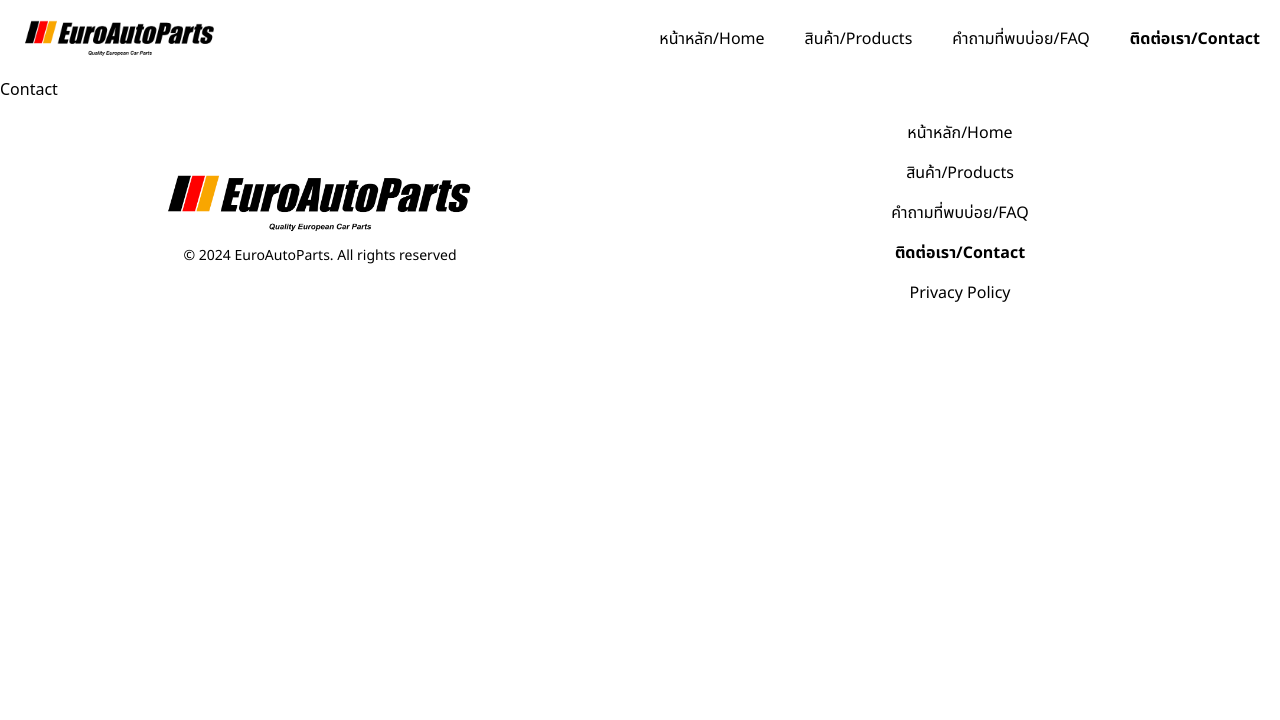
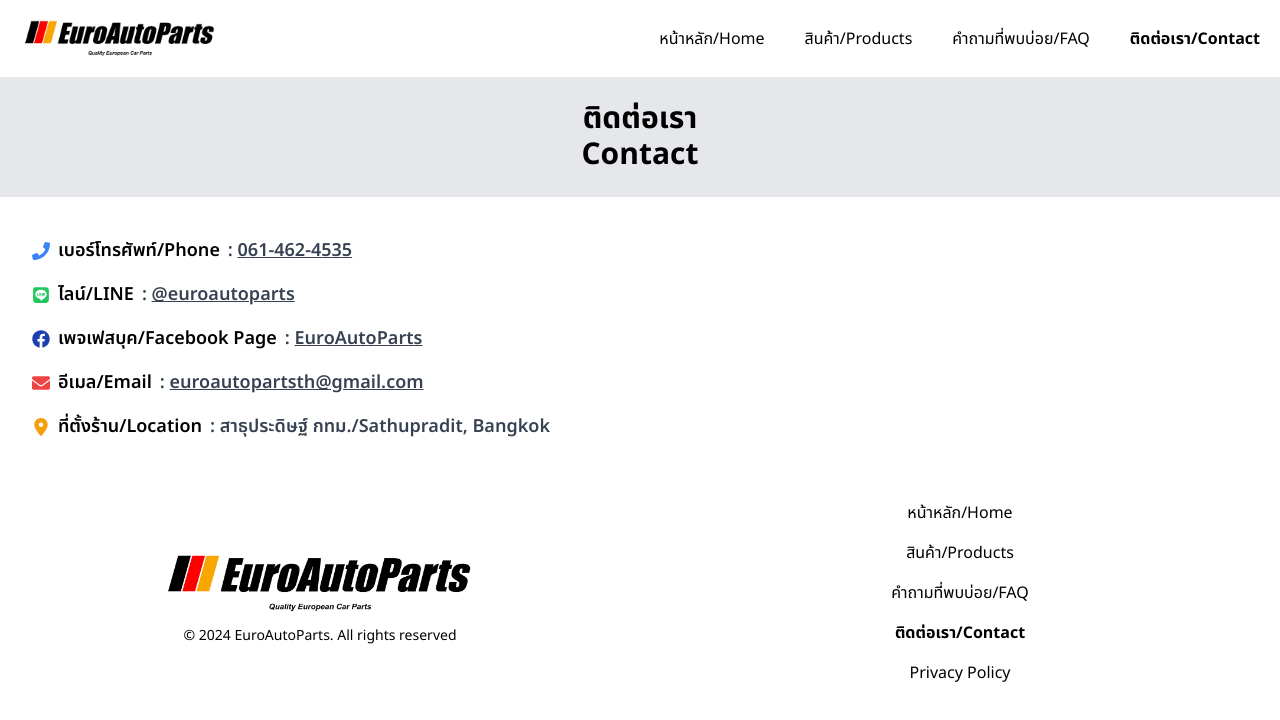
Before and after one commit to Win-TS/euroautoparts-landing-page, a React (Vite) app: page /contact in a window 1280 px wide. Shown: the top 720 px of the page. Built offline with nearby package versions, Linux system fonts and the light colour scheme.

Commit message:
feat: contact page

```diff
--- a/src/pages/Contact.tsx
+++ b/src/pages/Contact.tsx
@@ -1,7 +1,50 @@
+import Reveal from "../animations/Reveal";
+import { FaPhone, FaLine, FaFacebook, FaEnvelope } from "react-icons/fa";
+import { FaLocationDot } from "react-icons/fa6";
+
 export default function Contact() {
     return (
-        <div>
-            <h1>Contact</h1>
+        <div className="bg-white">
+            <div className="p-6 bg-gray-200">
+                <Reveal>
+                    <>
+                        <h1 className="text-2xl md:text-3xl text-center font-notothai font-bold">ติดต่อเรา</h1>
+                        <h1 className="text-2xl md:text-3xl text-center font-notothai font-bold">Contact</h1>
+                    </>
+                </Reveal>
+            </div>
+            <div className="px-8 py-6">
+                <div className="my-4">
+                    <p className="text-lg font-semibold font-notothai flex items-center flex-wrap">
+                        <FaPhone className="mr-2 text-blue-500" /> เบอร์โทรศัพท์/Phone
+                        <span className="ml-2 text-gray-700">: <a href="tel:061-462-4535" className="hover:text-blue-500 underline">061-462-4535</a></span>
+                    </p>
+                </div>
+                <div className="my-4">
+                    <p className="text-lg font-semibold font-notothai flex items-center flex-wrap">
+                        <FaLine className="mr-2 text-green-500" /> ไลน์/LINE
+                        <span className="ml-2 text-gray-700">: <a href="https://line.me/R/ti/p/%40euroautoparts" target="_blank" rel="noopener noreferrer" className="hover:text-green-500 underline">@euroautoparts</a></span>
+                    </p>
+                </div>
+                <div className="my-4">
+                    <p className="text-lg font-semibold font-notothai flex items-center flex-wrap">
+                        <FaFacebook className="mr-2 text-blue-800" /> เพจเฟสบุค/Facebook Page
+                        <span className="ml-2 text-gray-700">: <a href="https://www.facebook.com/EuroAutoPartsTH" target="_blank" rel="noopener noreferrer" className="hover:text-blue-800 underline">EuroAutoParts</a></span>
+                    </p>
+                </div>
+                <div className="my-4">
+                    <p className="text-lg font-semibold font-notothai flex items-center flex-wrap">
+                        <FaEnvelope className="mr-2 text-red-500" /> อีเมล/Email
+                        <span className="ml-2 text-gray-700">: <a href="mailto:euroautopartsth@gmail.com" className="hover:text-red-500 underline">euroautopartsth@gmail.com</a></span>
+                    </p>
+                </div>
+                <div className="my-4">
+                    <p className="text-lg font-semibold font-notothai flex items-center flex-wrap">
+                        <FaLocationDot className="mr-2 text-amber-500" /> ที่ตั้งร้าน/Location
+                        <span className="ml-2 text-gray-700">: สาธุประดิษฐ์ กทม./Sathupradit, Bangkok</span>
+                    </p>
+                </div>
+            </div>
         </div>
-    )
+    );
 }
--- a/src/pages/Product.tsx
+++ b/src/pages/Product.tsx
@@ -1,7 +1,16 @@
+import Reveal from "../animations/Reveal";
+
 export default function Product() {
     return (
         <div>
-            <h1>Product</h1>
+            <div className="p-4 bg-gray-200">
+                <Reveal>
+                    <>
+                        <h1 className="text-2xl md:text-3xl text-center font-notothai font-bold">สินค้า</h1>
+                        <h1 className="text-2xl md:text-3xl text-center font-notothai font-bold">Products</h1>
+                    </>
+                </Reveal>
+            </div>
         </div>
     )
 }
```
